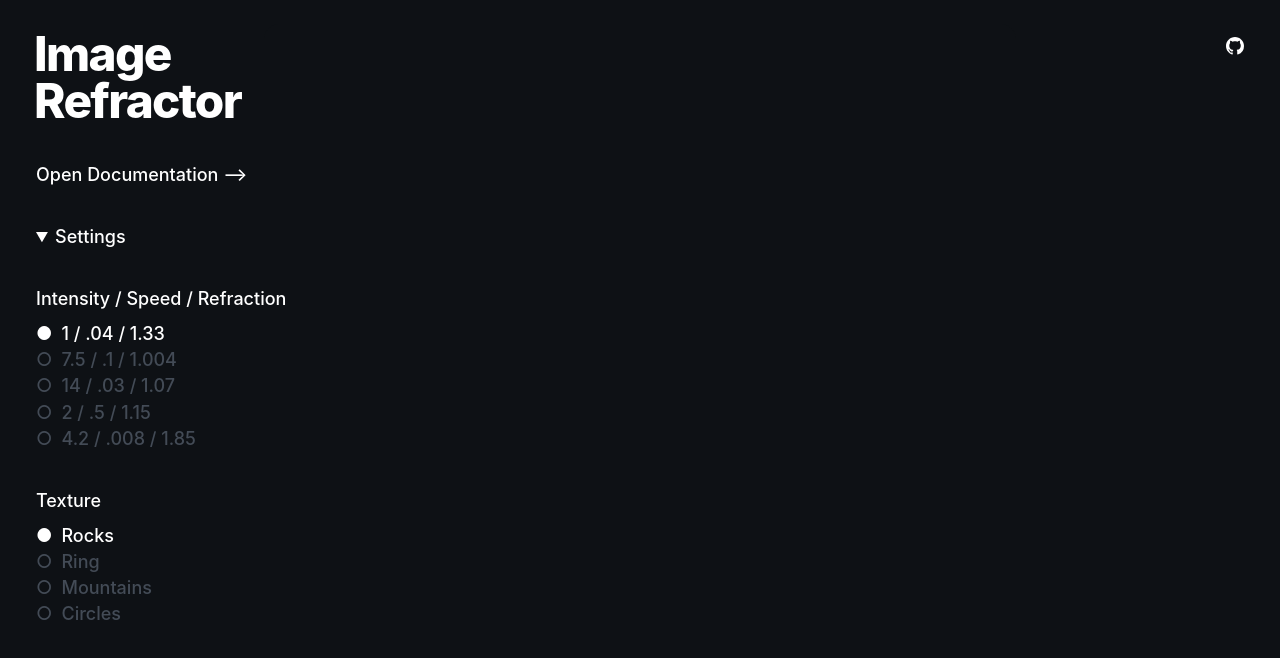
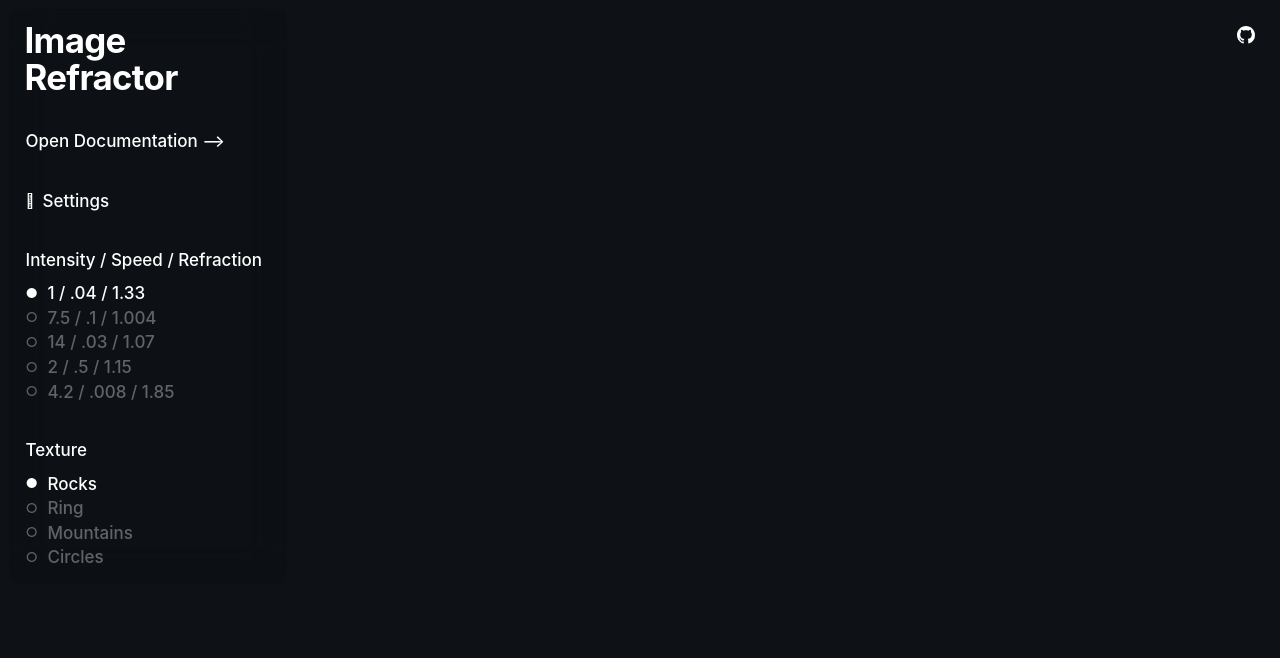
Before and after one commit to marcantondahmen/image-refractor, a website built with webpack: page demo/index.html in a window 1280 px wide. Built offline with nearby package versions, Linux system fonts and the light colour scheme; a web font is replaced by a local one; what glslCanvas would draw is missing.

Commit message:
update demo styles

```diff
--- a/demo/styles.less
+++ b/demo/styles.less
@@ -1,5 +1,4 @@
 @inter: '../node_modules/typeface-inter/Inter Web';
-@muted: hsl(215, 12%, 30%);
 @bg: #0e1115;
 
 @font-face {
@@ -26,17 +25,18 @@ body {
 	background-color: @bg;
 	overflow: hidden;
 	font-family: 'Inter';
-	font-size: 18px;
-	font-weight: 540;
+	font-size: 17px;
+	font-weight: 480;
 	line-height: 1.45;
 
 	@media (max-width: 500px) {
-		font-size: 16px;
+		font-size: 15px;
 	}
 }
 
 canvas {
 	background-color: @bg;
+	object-fit: cover !important;
 }
 
 .wrapper {
@@ -48,19 +48,21 @@ canvas {
 }
 
 image-refractor {
-	width: 94vmin;
-	height: 94vmin;
-	border-radius: 15px;
-	overflow: hidden;
+	width: 100vmax;
+	height: 100vmax;
 }
 
 main {
 	position: absolute;
 	display: flex;
 	flex-direction: column;
+	align-items: start;
 	gap: 2rem;
-	inset: 0;
-	padding: 1.7rem 2rem;
+	inset: 0.5rem auto auto 0.5rem;
+	padding: 0.8rem 1.5rem 0.8rem 1rem;
+	border-radius: 0.5rem;
+	background-color: hsla(215, 20%, 7%, 0.2);
+	backdrop-filter: blur(20px);
 }
 
 main * {
@@ -69,11 +71,11 @@ main * {
 
 h1 {
 	margin: 0;
-	margin-left: -2px;
-	font-size: 2.65rem;
-	font-weight: 760;
-	letter-spacing: -0.035em;
-	line-height: 1;
+	margin-left: -1px;
+	font-size: 2.05rem;
+	font-weight: 680;
+	letter-spacing: -0.02em;
+	line-height: 1.05;
 }
 
 p {
@@ -83,15 +85,28 @@ p {
 a {
 	color: inherit;
 	text-decoration: none;
-	transition: color 0.2s;
+	opacity: 1;
+	transition: opacity 0.2s;
 
 	&:hover {
-		color: @muted;
+		opacity: 0.4;
 	}
 }
 
 summary {
+	display: inline-flex;
+	align-items: center;
 	cursor: pointer;
+
+	&:before {
+		content: '';
+		font-size: 0.8em;
+		padding-right: 0.6em;
+	}
+
+	[open] &:before {
+		content: '';
+	}
 }
 
 details > div {
@@ -113,17 +128,24 @@ label {
 
 swap-image,
 refractor-preset {
-	color: @muted;
+	display: inline-flex;
+	align-items: center;
+	opacity: 0.35;
 	cursor: pointer;
-	transition: color 0.2s;
+	transition: opacity 0.2s;
 
 	&:before {
 		content: '○';
-		padding-right: 0.5em;
+		font-size: 0.8em;
+		padding-right: 0.7em;
+	}
+
+	&:hover {
+		opacity: 0.7;
 	}
 
 	&.active {
-		color: #ffffff;
+		opacity: 1;
 
 		&:before {
 			content: '●';
@@ -133,6 +155,6 @@ refractor-preset {
 
 .github {
 	position: fixed;
-	top: 2rem;
-	right: 2rem;
+	top: 1.5rem;
+	right: 1.5rem;
 }
```
